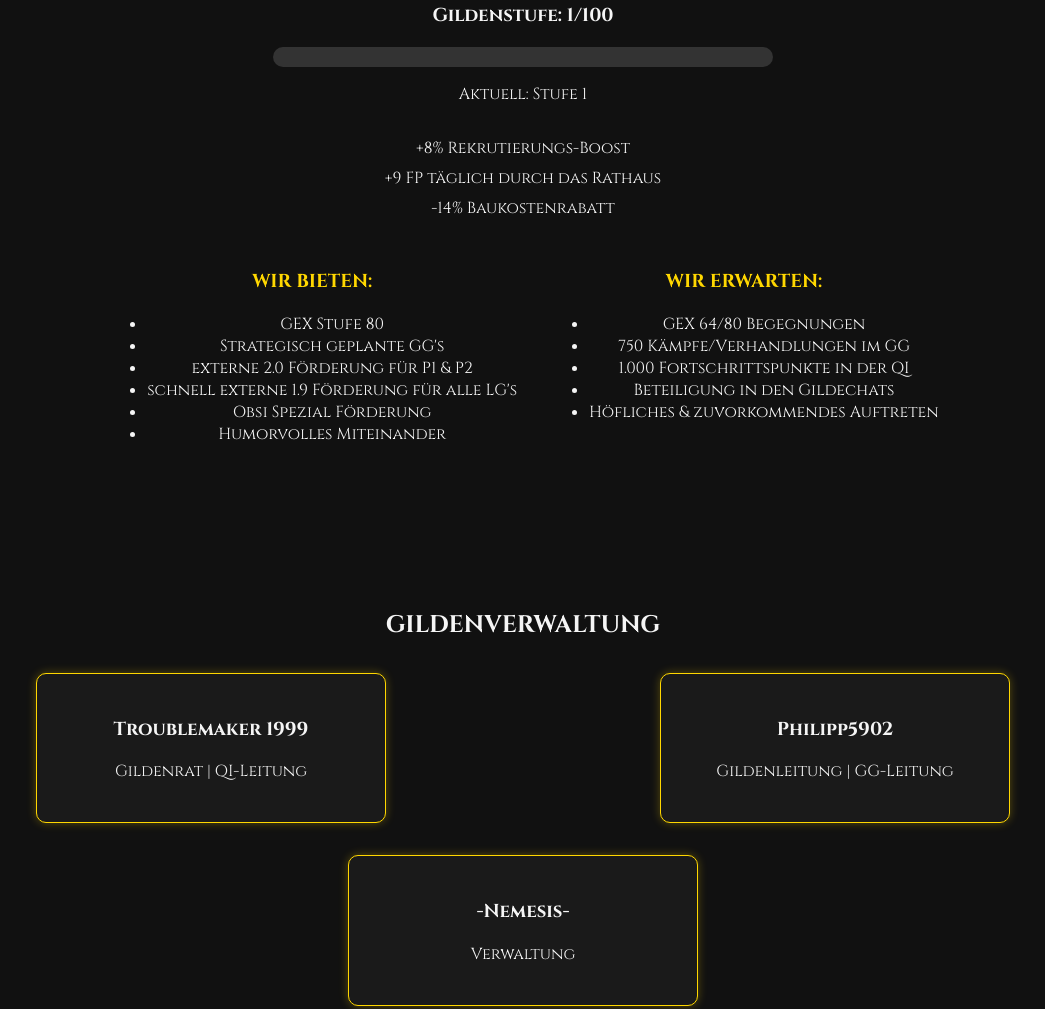
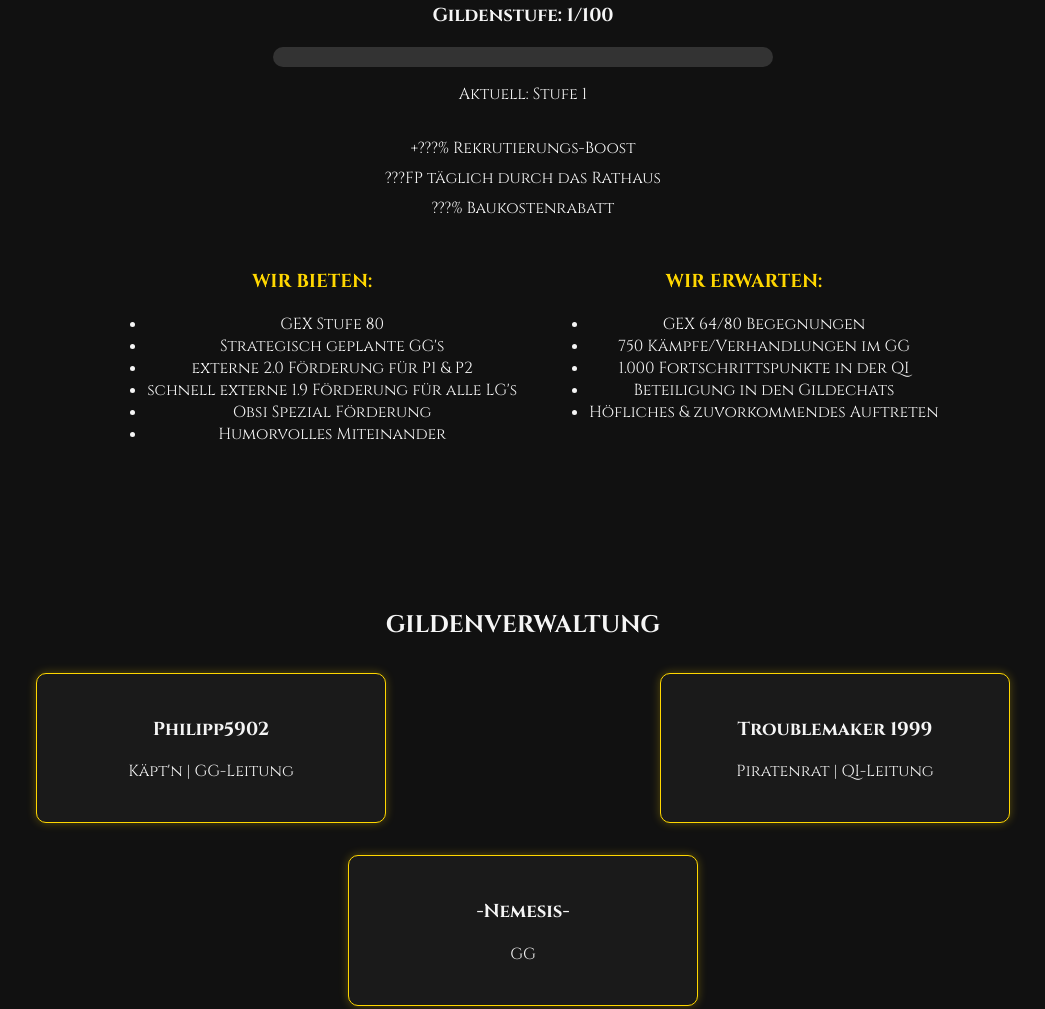
Before and after one commit to Black-Pearl-Gilde/Black-Pearl, a plain HTML site: page index.html in a window 1280 px wide. Shown: the part 1042-2051 px from the top of the page, without its empty margins (117-1162 px from the left). Drawn offline with Linux system fonts and the light colour scheme; a script that the page names is missing.

Commit message:
Update index.html

```diff
--- a/index.html
+++ b/index.html
@@ -49,9 +49,9 @@
         </div>
 
         <ul class="boost-list">
-            <li>+8% Rekrutierungs-Boost</li>
-            <li>+9 FP täglich durch das Rathaus</li>
-            <li>-14% Baukostenrabatt</li>
+            <li>+???% Rekrutierungs-Boost</li>
+            <li>???FP täglich durch das Rathaus</li>
+            <li>???% Baukostenrabatt</li>
         </ul>
 
         <div class="expectations-container">
@@ -84,16 +84,16 @@
         <h2>GILDENVERWALTUNG</h2>
         <div class="leader-grid two-top-one-bottom">
             <div class="leader-card">
-                <h3>Troublemaker 1999</h3>
-                <p>Gildenrat | QI-Leitung</p>
+                <h3>Philipp5902</h3>
+                <p>Käpt'n | GG-Leitung</p>
             </div>
             <div class="leader-card">
-                <h3>Philipp5902</h3>
-                <p>Gildenleitung | GG-Leitung</p>
+                <h3>Troublemaker 1999</h3>
+                <p>Piratenrat | QI-Leitung</p>
             </div>
             <div class="leader-card center-card">
                 <h3>-Nemesis-</h3>
-                <p>Verwaltung</p>
+                <p>GG</p>
             </div>
         </div>
     </section>
```
